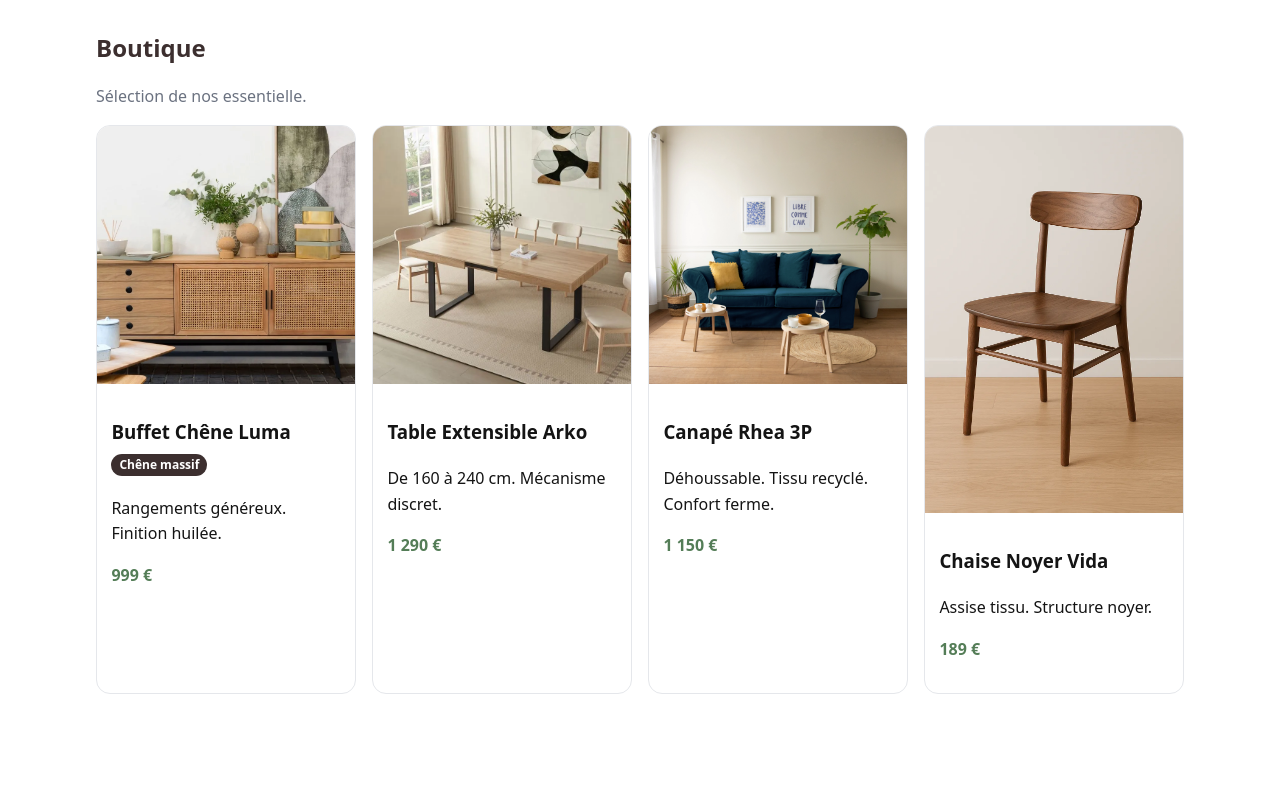
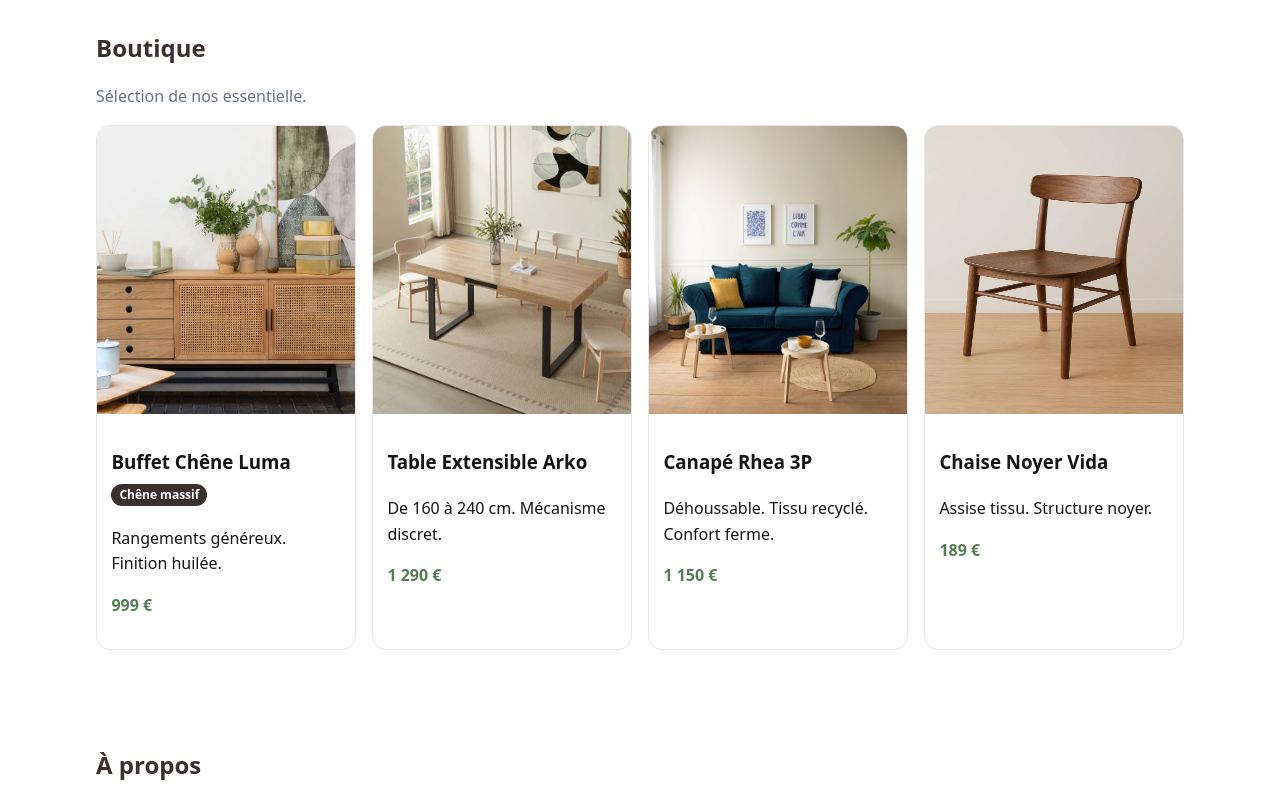
Before and after one commit to lucadotty06-commits/meubles-and-CO, a plain HTML site: page index.html in a window 1280 px wide. Shown: the part 800-1587 px from the top of the page. Drawn offline with Linux system fonts and the light colour scheme.

Commit message:
deuxième améliorations

```diff
--- a/index.html
+++ b/index.html
@@ -51,7 +51,7 @@
 
                         <div class="cards" role="list">
                               <article class="card" role="listitem">
-                                    <img src="assets/img/buffet_chene_luma.webp" alt="Buffet en chêne 3 portes">
+                                    <img src="assets/img/buffet_chene_luma.webp" alt="Buffet en chêne 3 portes" class="article-image-placeholder">
                                     <div class="body">
                                           <h3>Buffet Chêne Luma <span class="badge">Chêne massif</span></h3>
                                           <p>Rangements généreux. Finition huilée.</p>
@@ -61,7 +61,7 @@
                               </article>
 
                               <article class="card" role="listitem">
-                                    <img src="assets/img/table-extensible-arko.webp" alt="Table extensible en bois clair">
+                                    <img src="assets/img/table-extensible-arko.webp" alt="Table extensible en bois clair" class="article-image-placeholder">
                                     <div class="body">
                                           <h3>Table Extensible Arko</h3>
                                           <p>De 160 à 240 cm. Mécanisme discret.</p>
@@ -70,7 +70,7 @@
                               </article>
 
                               <article class="card" role="listitem">
-                                    <img src="assets/img/canape_rhea_3p.webp" alt="Canapé 3 places en tissu gris">
+                                    <img src="assets/img/canape_rhea_3p.webp" alt="Canapé 3 places en tissu gris" class="article-image-placeholder">
                                     <div class="body">
                                           <h3>Canapé Rhea 3P</h3>
                                           <p>Déhoussable. Tissu recyclé. Confort ferme.</p>
@@ -79,7 +79,7 @@
                               </article>
 
                               <article class="card" role="listitem">
-                                    <img src="assets/img/chaise_noyer.webp" alt="Chaise en noyer avec assise en tissu">
+                                    <img src="assets/img/chaise_noyer.webp" alt="Chaise en noyer avec assise en tissu" class="article-image-placeholder">
                                     <div class="body">
                                           <h3>Chaise Noyer Vida</h3>
                                           <p>Assise tissu. Structure noyer.</p>
```
